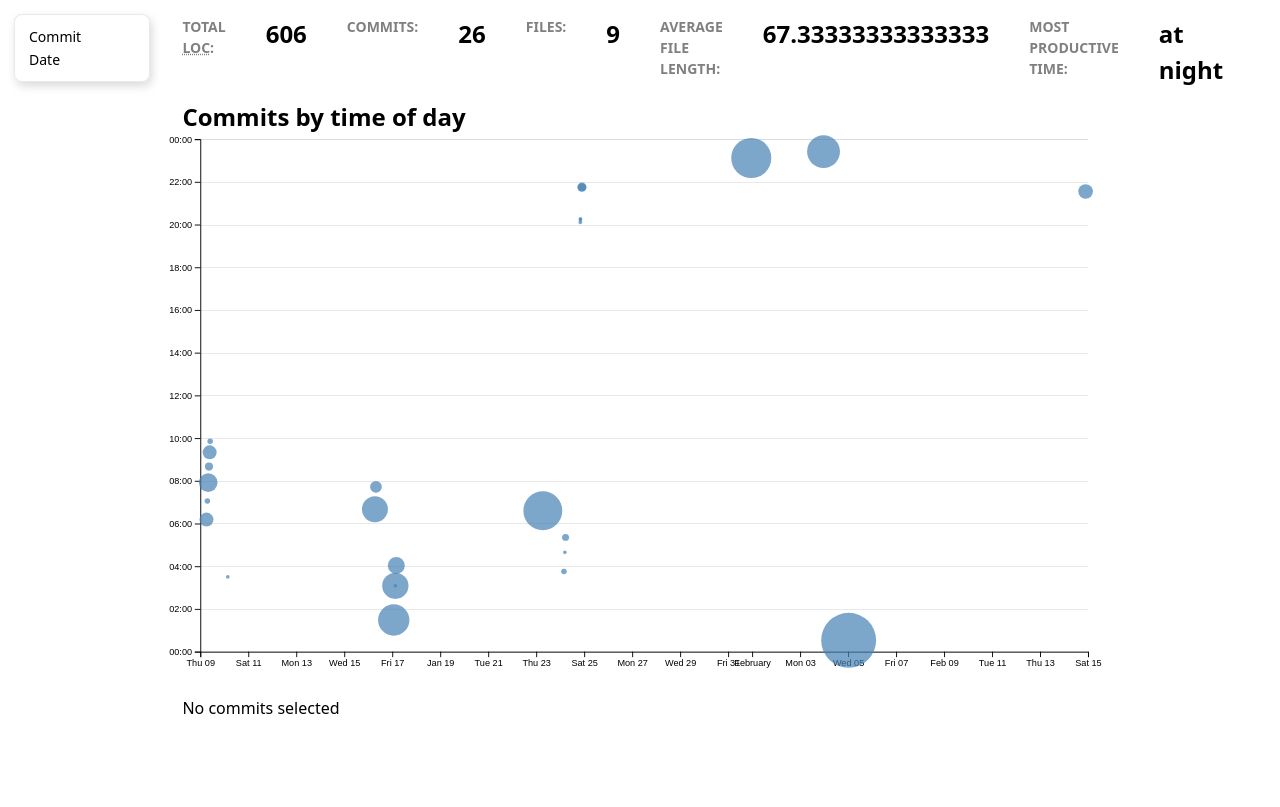
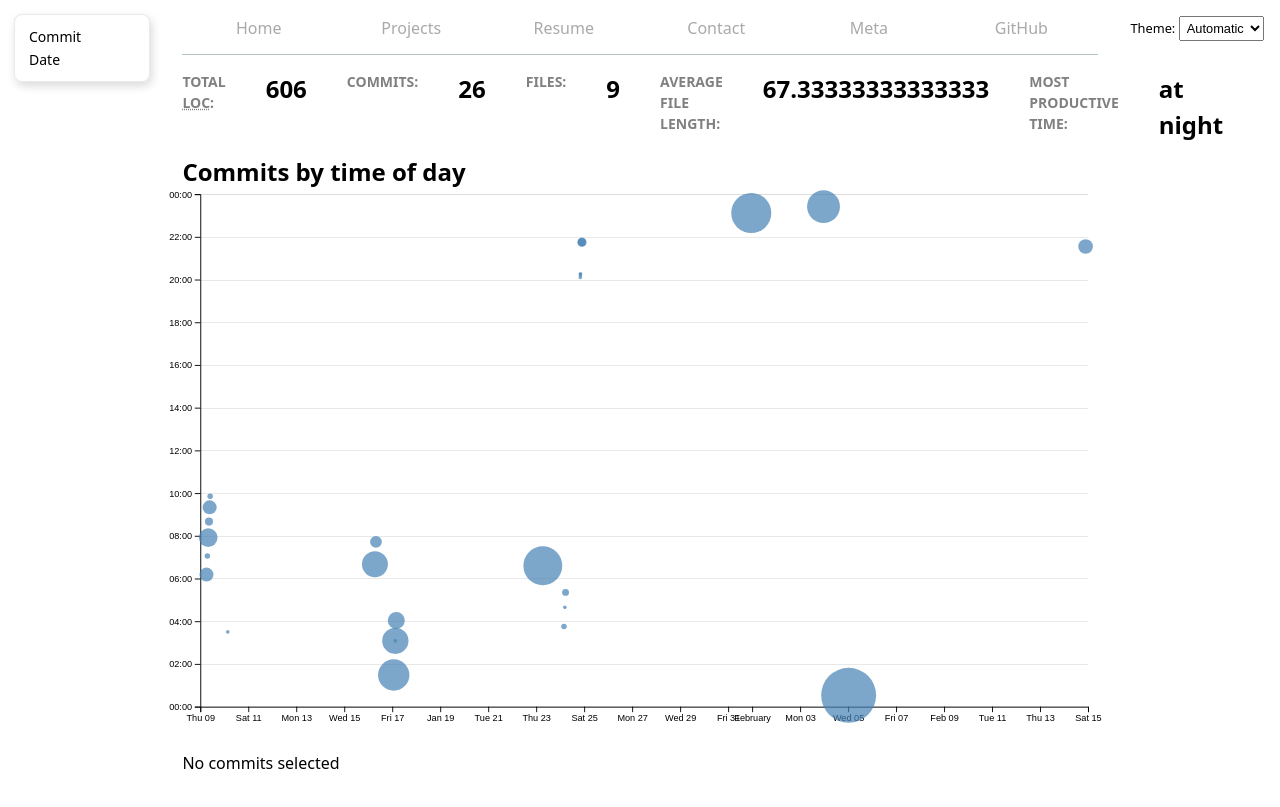
Before and after one commit to lh-008/portfolio, a website: page meta/index.html in a window 1280 px wide. Drawn offline with nearby package versions, Linux system fonts and the light colour scheme.

Commit message:
Update for lab6

```diff
--- a/meta/index.html
+++ b/meta/index.html
@@ -6,6 +6,7 @@
     <link rel="stylesheet" href="../style.css">
     <script src="https://d3js.org/d3.v7.min.js"></script>
     <script src="main.js" defer></script>
+    <script src="../global.js" type="module"></script>
     <title>Meta</title>
 </head>
 <body>
--- a/meta/main.js
+++ b/meta/main.js
@@ -163,8 +163,6 @@ function createScatterplot() {
             updateTooltipContent({});
             updateTooltipVisibility(false);
         });
-
-    // Call brush selector for interactive brushing
     brushSelector();
 }
 
@@ -191,7 +189,7 @@ function updateTooltipContent(commit) {
     date.textContent = commit.datetime?.toLocaleString("en", { dateStyle: "full" });
 }
 
-// Step 5.1: Brush Selector
+
 function brushSelector() {
     const svg = document.querySelector('svg');
     d3.select(svg).call(d3.brush().on('start brush end', brushed));
@@ -269,8 +267,6 @@ function updateLanguageBreakdown() {
     return breakdown;
 }
 
-
-  // Load data when DOM is ready
 document.addEventListener("DOMContentLoaded", async () => {
     await loadData();
 });
```
